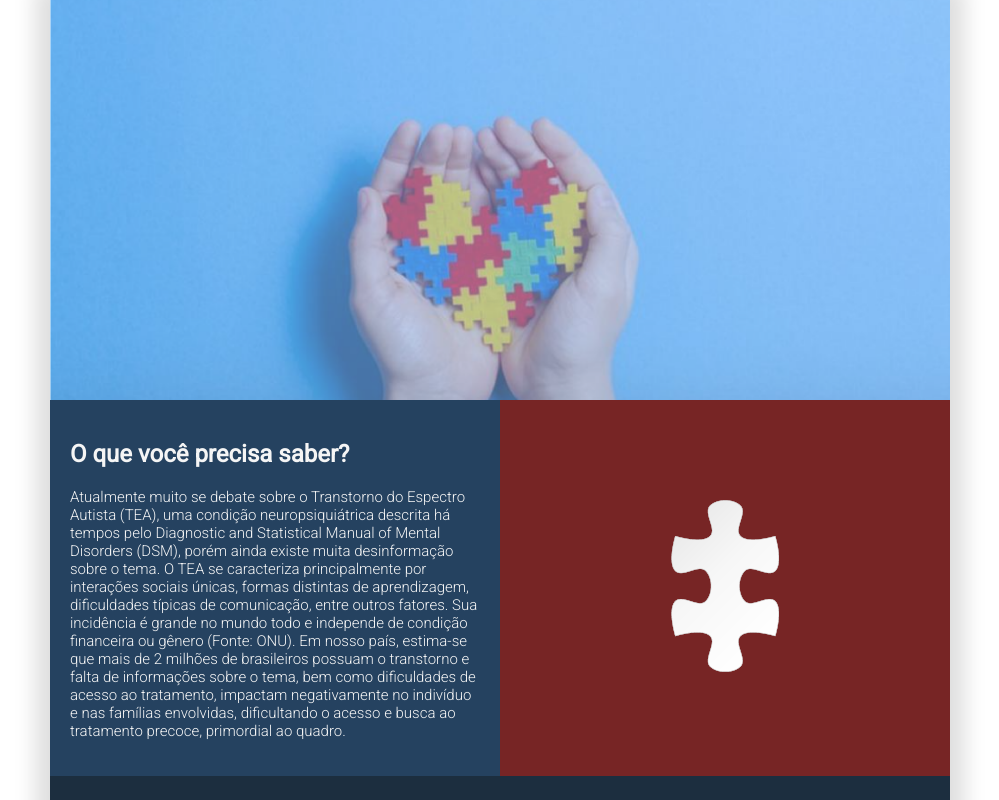
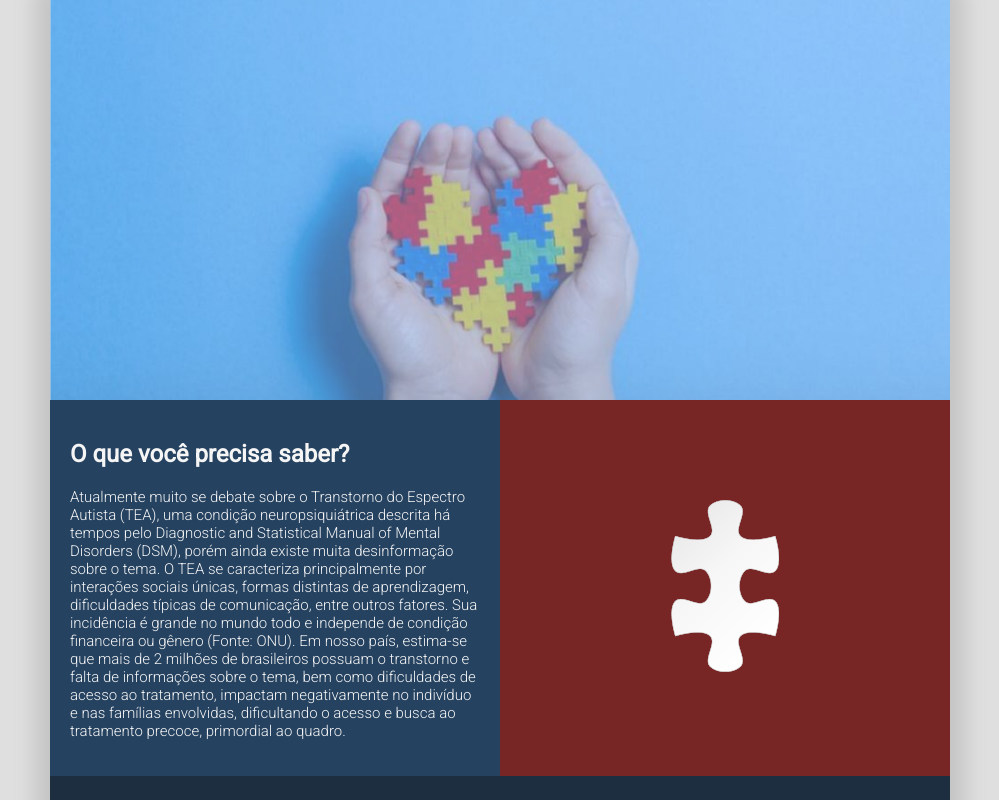
Before and after one commit to chavesjoabe/Ativ_encontro_digital_FIAP-ON-TDS, a plain HTML site: page index.html in a window 1280 px wide. Shown: the top 800 px of the page, without its empty margins (140-1139 px from the left). Drawn offline with Linux system fonts and the light colour scheme.

Commit message:
ajuste background-color body + box-shadow

```diff
--- a/style.css
+++ b/style.css
@@ -7,6 +7,7 @@ html {
 body {
     margin: 0;
     font-family: 'Roboto', sans-serif;
+    background-color: #dfdfdf;
 }
 
 .wraper {
@@ -14,7 +15,7 @@ body {
     max-width: 900px;
     margin: 0 auto;
     box-sizing: border-box;
-    box-shadow: 0 0 20px 15px #dfdfdf;
+    box-shadow: 0 0 20px 15px #c4c4c4;
 }
 
 .upper-img {
```
